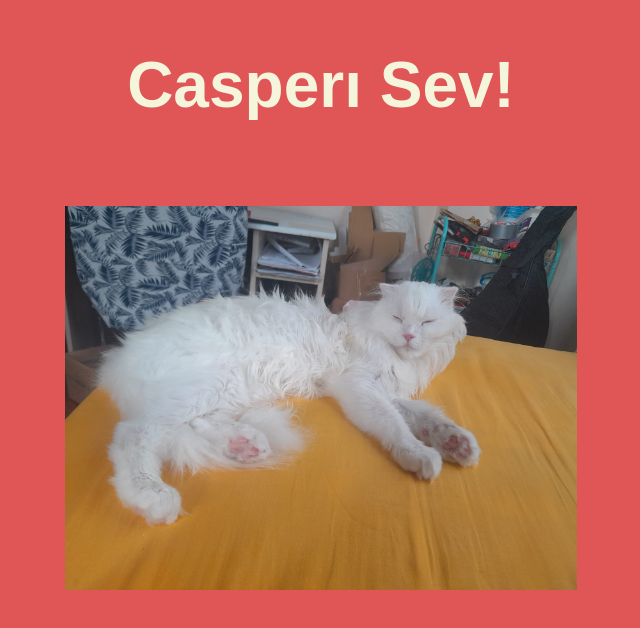
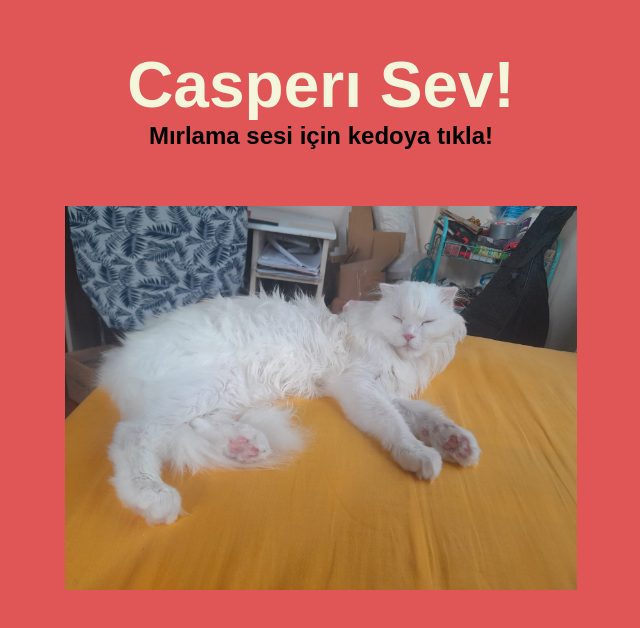
Before and after one commit to hdenizdogan/casper-sew, a plain HTML site: page index.html in a window 1280 px wide. Shown: the whole page, without its empty margins (319-959 px from the left). Drawn offline with Linux system fonts and the light colour scheme.

Commit message:
added the text "Mırlama sesi için kedoya tıkla!"

```diff
--- a/index.html
+++ b/index.html
@@ -9,6 +9,7 @@
 <body>
     <div class="container">
         <h1>Casperı Sev!</h1>
+        <h2>Mırlama sesi için kedoya tıkla!</h2>
     </div>
     <div class="img">
         <img class="casper" src="kedy.jpeg" draggable="false" alt="">
```
